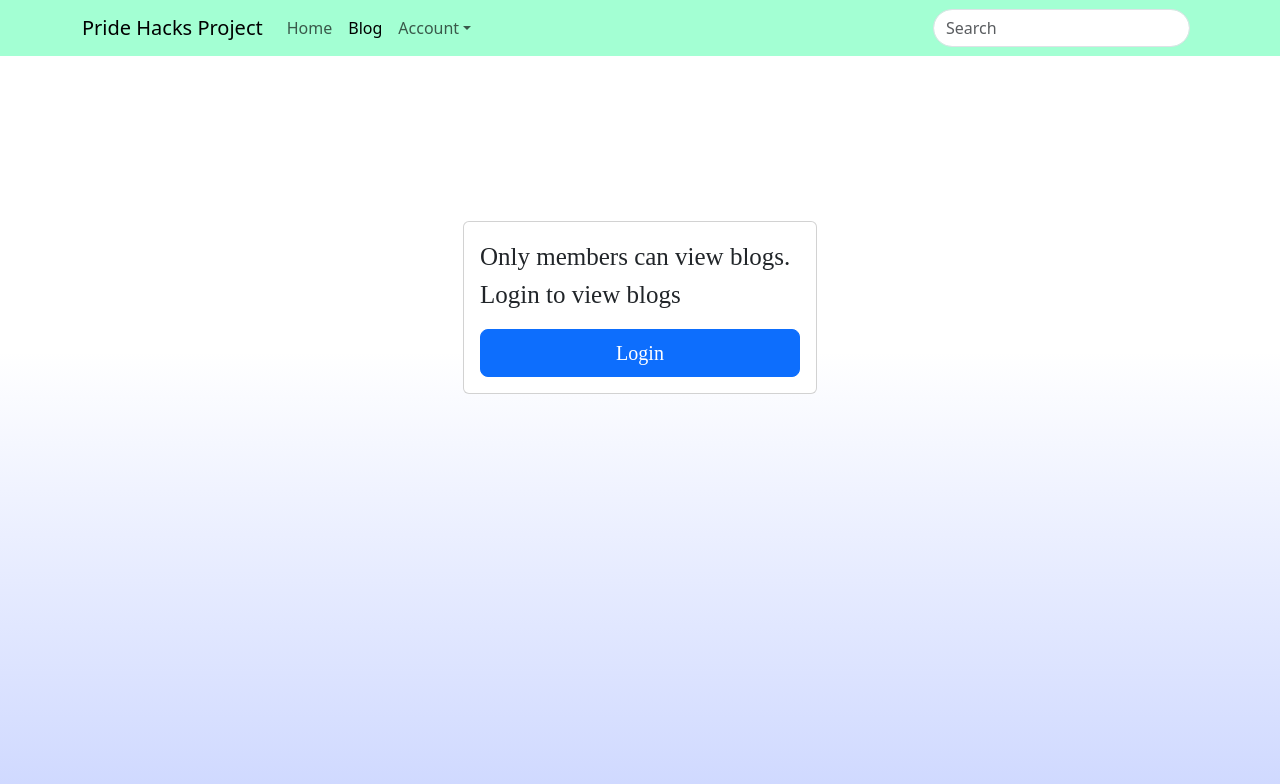
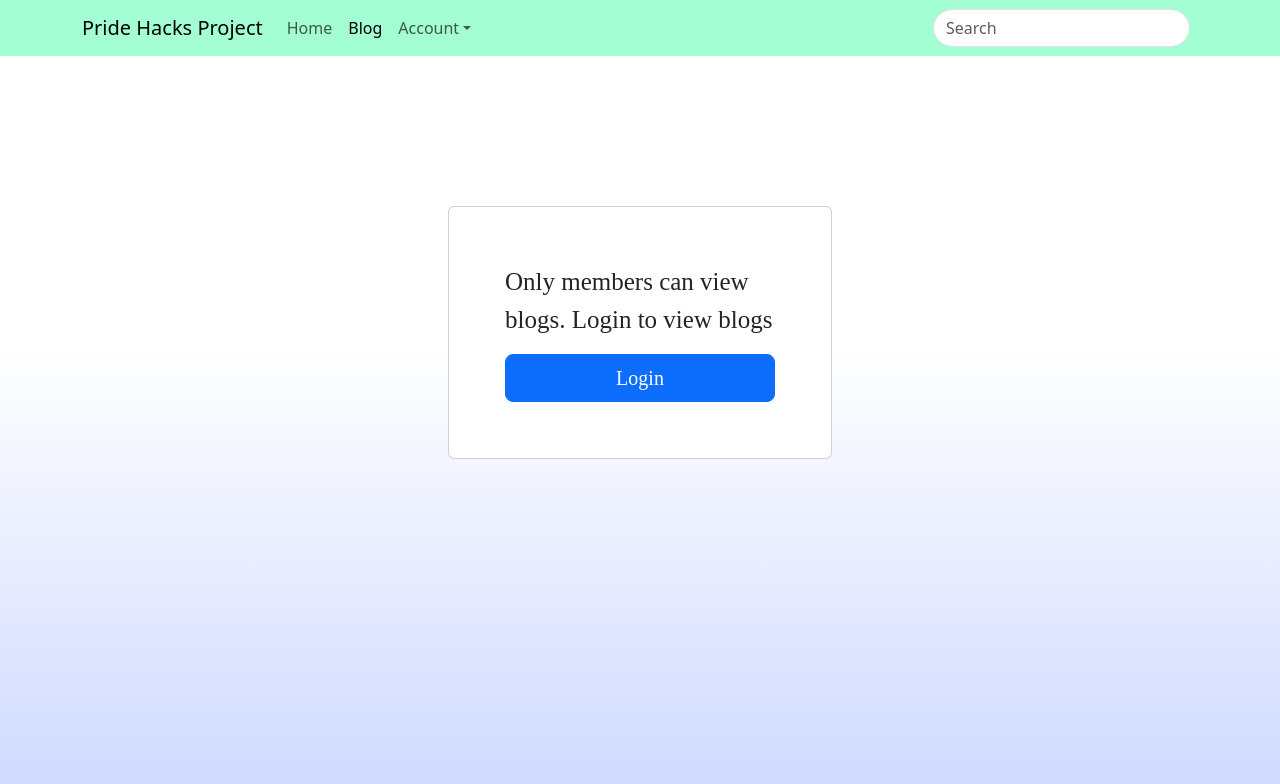
Before and after one commit to tori-parmz/PrideHacks-Project, a React (Create React App) app: page /blog in a window 1280 px wide. Shown: the top 784 px of the page. Built offline with nearby package versions, Linux system fonts and the light colour scheme.

Commit message:
chore: changed padding

```diff
--- a/src/components/Pages/Blog.js
+++ b/src/components/Pages/Blog.js
@@ -23,10 +23,10 @@ const Login = () => {
         marginRight: "auto",
         fontFamily: "Times New Roman",
         fontSize: "25px",
-        padding: "15px",
+
       }}
     >
-      <Card>
+      <Card style={{padding: '40px'}}>
         <Card.Body>
           <Card.Text>
             Only members can view blogs. Login to view blogs
```
